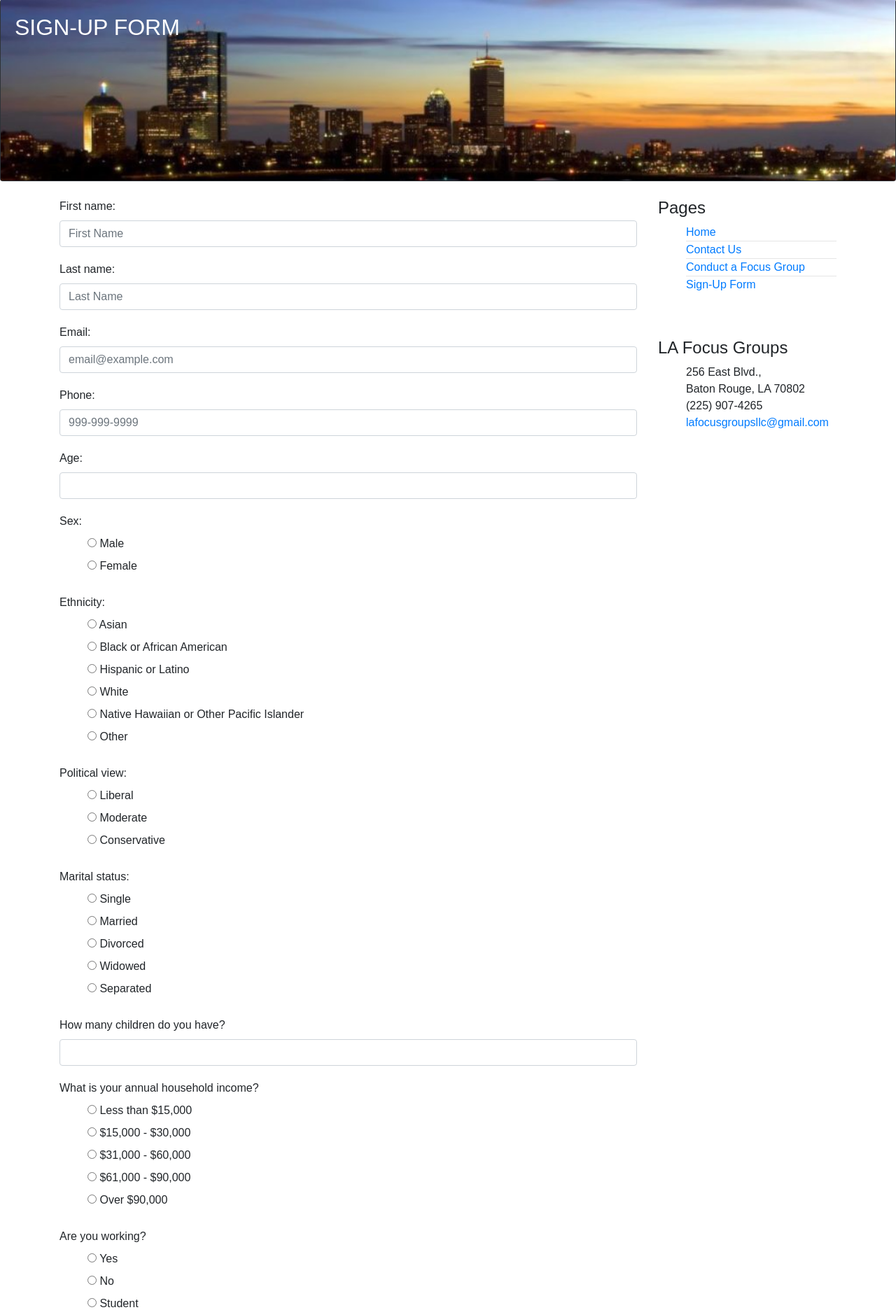
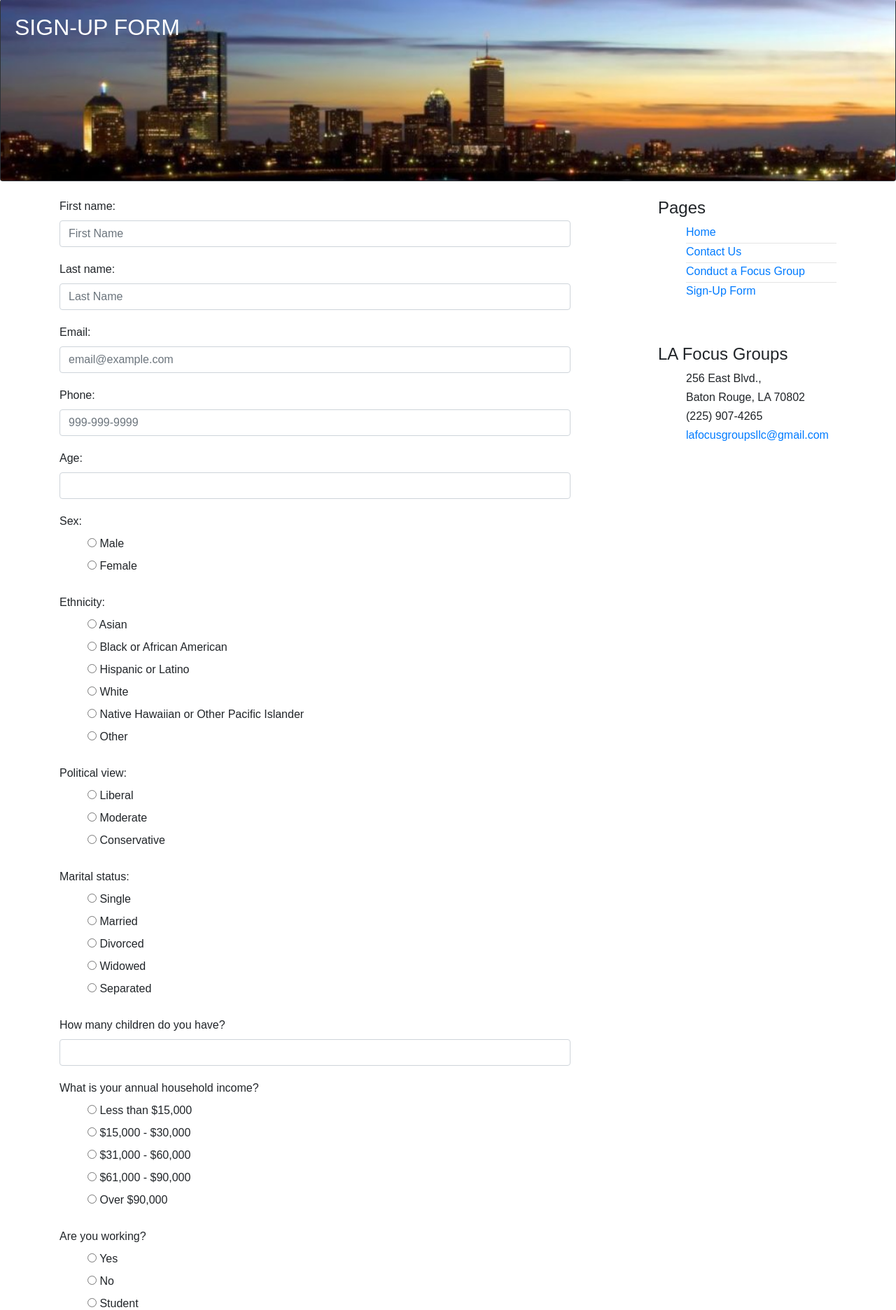
Before and after one commit to Brandt-moreThan4/LAFG---Website, a Django app: page /sign_up/ in a window 1280 px wide. Shown: the part 57-1929 px from the top of the page at 70% size. Run offline with Django 3.2, Linux system fonts and the light colour scheme; some libraries are stand-ins or nearby versions.

Commit message:
More prettifying.

```diff
--- a/LAFG/lafg_site/static/lafg_site/css/site.css
+++ b/LAFG/lafg_site/static/lafg_site/css/site.css
@@ -8,6 +8,10 @@ header {
 
 .right-nav ul{
     list-style-type:none;
+}
+
+.right-nav li{
+    margin-bottom: 3px;
 }
 
 .right-nav hr{
--- a/LAFG/lafg_site/templates/lafg_site/base.html
+++ b/LAFG/lafg_site/templates/lafg_site/base.html
@@ -54,8 +54,8 @@
     <br />
 
     <div class="container pb-3">
-        <div class="row">
-            <div class="col-md-9">
+        <div class="row justify-content-between">
+            <div class="col-md-8">
                 <main>
                     {% block content %}{% endblock %}
                 </main>
--- a/LAFG/lafg_site/templates/lafg_site/conduct.html
+++ b/LAFG/lafg_site/templates/lafg_site/conduct.html
@@ -8,6 +8,7 @@
 {% block content %}
 
     <div>
+
         <p>We are able to provide any or all of the following services:</p>
         <ul>
             <li>recruitment and commitment of participants</li>
--- a/LAFG/lafg_site/templates/lafg_site/sign_up.html
+++ b/LAFG/lafg_site/templates/lafg_site/sign_up.html
@@ -61,6 +61,9 @@
         </div>
     </div>
 
+    <hr>
+    <br><br>
+
 {% endblock %}
 
 {% block scripts %}
```
